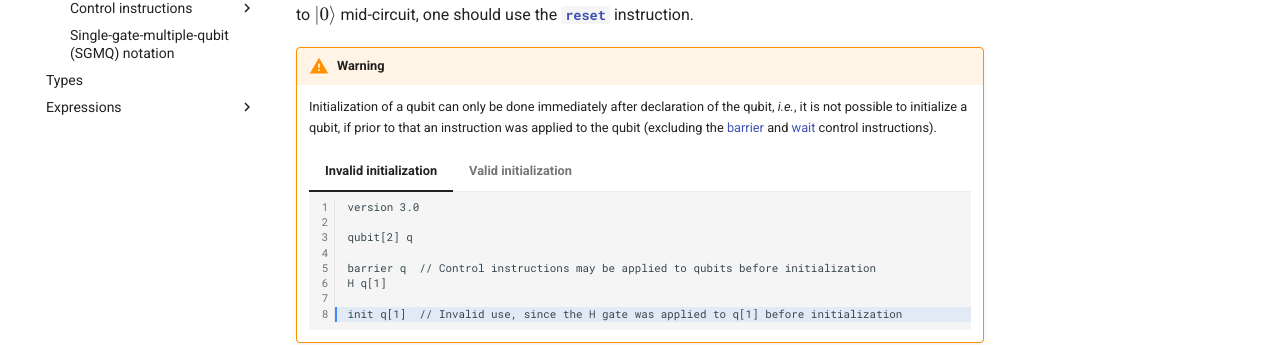
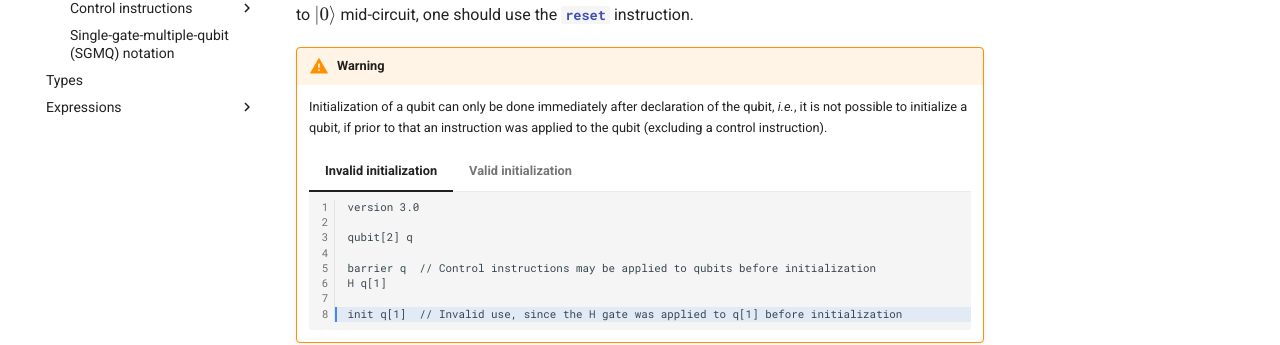
Before and after one commit to QuTech-Delft/cQASM-spec, an MkDocs documentation site: the page built from docs/language_specification/statements/instructions/non_unitary_instructions/init_instruction.md, in a window 1280 px wide and 900 px high, scrolled down 692 px. Shown: the part 396-741 px from the top of the window. Built offline with MkDocs 1.6.1 and Material for MkDocs 9.7.7, drawn with Linux system fonts in a browser that asks for light colours; comment, search, counter and statistics services are not loaded; the version menu is left out.

Commit message:
Update docs/language_specification/statements/instructions/non_unitary_instructions/init_instruction.md
Co-authored-by: Roberto Turrado Camblor <rturrado@gmail.com>

```diff
--- a/docs/language_specification/statements/instructions/non_unitary_instructions/init_instruction.md
+++ b/docs/language_specification/statements/instructions/non_unitary_instructions/init_instruction.md
@@ -71,8 +71,7 @@ one should use the [**`reset`**](../non_unitary_instructions/reset_instruction.m
 
     Initialization of a qubit can only be done immediately after declaration of the qubit, _i.e._,
     it is not possible to initialize a qubit, if prior to that an instruction was applied to the qubit
-    (excluding the [barrier](../control_instructions/barrier_instruction.md)
-    and [wait](../control_instructions/wait_instruction.md) control instructions).
+    (excluding a control instruction).
 
     === "Invalid initialization"
 
```
